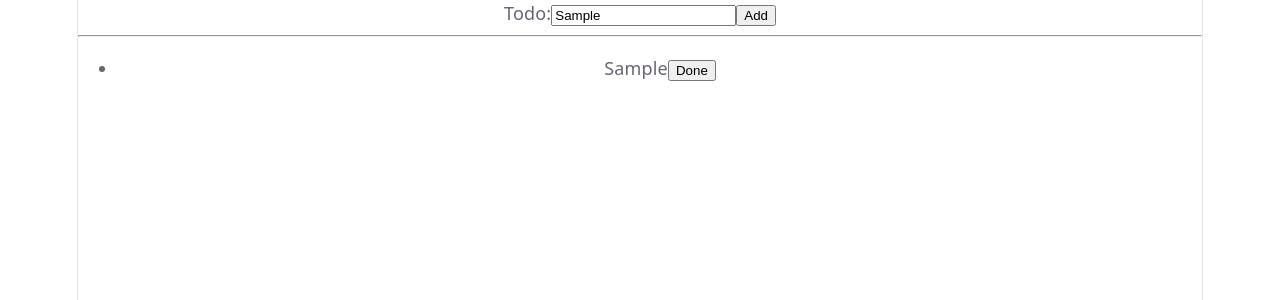
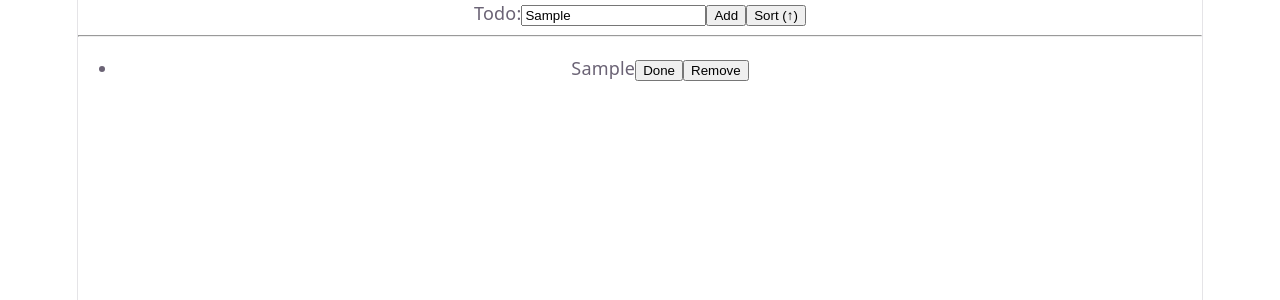
Before and after one commit to Yugo25/my-first-react, a React (Vite) app: page / in a window 1280 px wide. Both pictures are taken after typing "Sample" into the empty fields and a click on the button "Add". Shown: the top 300 px of the page. Built offline with nearby package versions, Linux system fonts and the light colour scheme.

Commit message:
todo completed

```diff
--- a/src/chap04/StateTodo.jsx
+++ b/src/chap04/StateTodo.jsx
@@ -6,6 +6,7 @@ export default function StateTodo() {
 
     const [title, setTitle] = useState('');
     const [todo, setTodo] = useState([]);
+    const [desc, setDesc] = useState(true);
 
     const handleChangeTitle = e => {
         setTitle(e.target.value);
@@ -39,6 +40,25 @@ export default function StateTodo() {
         }));
     };
 
+    const handleRemove = e => {
+        setTodo(todo.filter(item =>
+            item.id !== Number(e.target.dataset.id)
+        ));
+    }
+
+    const handleSort = () => {
+        const sorted = [...todo];
+        sorted.sort((m, n) => {
+            if (desc) {
+                return n.created.getTime() - m.created.getTime();
+            } else {
+                return m.created.getTime() - n.created.getTime();
+            }
+        });
+        setDesc(!desc);
+        setTodo(sorted);
+    };
+
     return (
         <div>
             <label>Todo:
@@ -47,6 +67,7 @@ export default function StateTodo() {
             </label>
             <button type="button"
             onClick={handleClick}>Add</button>
+            <button type="button" onClick={handleSort}>Sort ({desc ? '↑' : '↓'})</button>
             <hr />
 
             <ul>
@@ -57,6 +78,8 @@ export default function StateTodo() {
                         <button type="button"
                         onClick={handleDone} data-id={item.id}>Done
                         </button>
+                        <button type="button"
+                        onClick = {handleRemove} data-id={item.id}>Remove</button>
                     </li>
                 ))}
             </ul>
```
